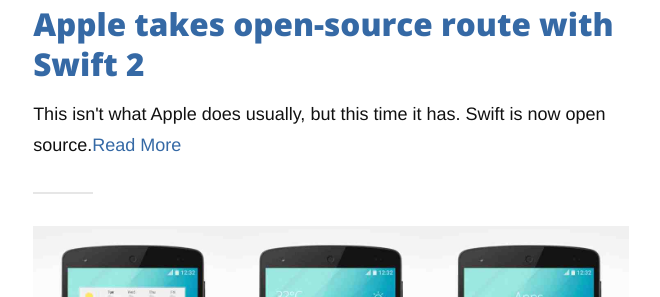
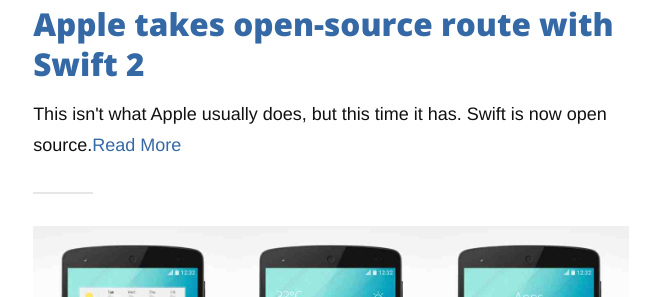
Before and after one commit to teksavant/teksavant.github.io, a Jekyll site: the page built from index.html, in a window 1280 px wide and 900 px high, scrolled down 1228 px. Shown: the part 156-453 px from the top of the window, without its empty margins (309-969 px from the left). Built offline with Jekyll 4.4.1, drawn with Linux system fonts in a browser that asks for light colours; nearby versions of some CDN libraries; Markdown is read by kramdown in place of the engine named in the settings; the list of posts is cut into pages by our own code; comment, search, counter and statistics services are not loaded.

Commit message:
read more

```diff
--- a/_posts/2015-06-09-swift2-apple-takes-open-source-route.markdown
+++ b/_posts/2015-06-09-swift2-apple-takes-open-source-route.markdown
@@ -2,7 +2,7 @@
 title: Apple takes open-source route with Swift 2
 date: 2015-06-09 16:05:06
 image: vlcsnap-2015-06-08-19h15m28s135.png
-description: This isn't what Apple does usually, but this time it has. Swift is now open source.
+description: This isn't what Apple usually does, but this time it has. Swift is now open source.
 ---
 
 <p class="intro"><span class="dropcap">A</span>pple announced many new features and performance improvements for major upgrades of OS X and iOS at WWDC 2015. Apple also released Apple Music. But that's not all to it. The Cupertino Company also announced Swift 2.</p>
```
